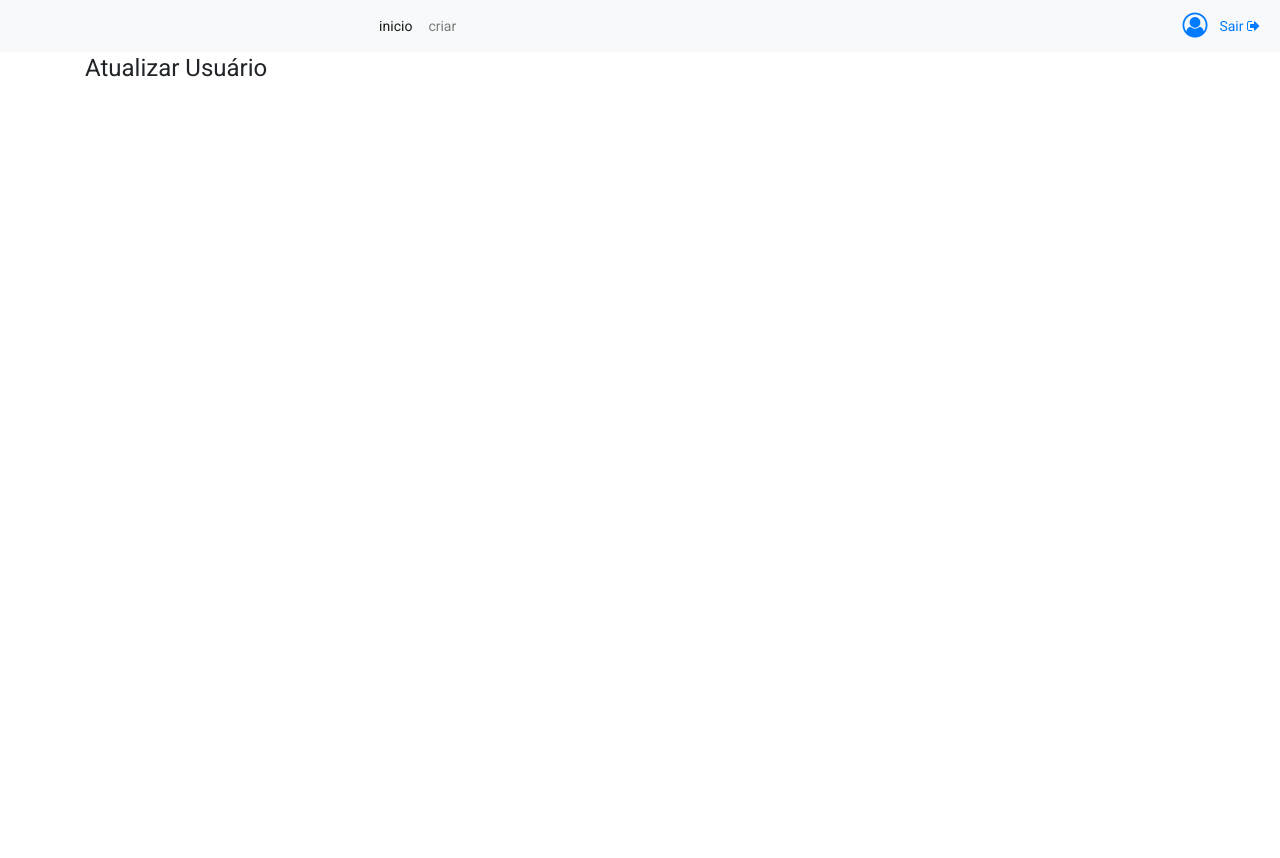
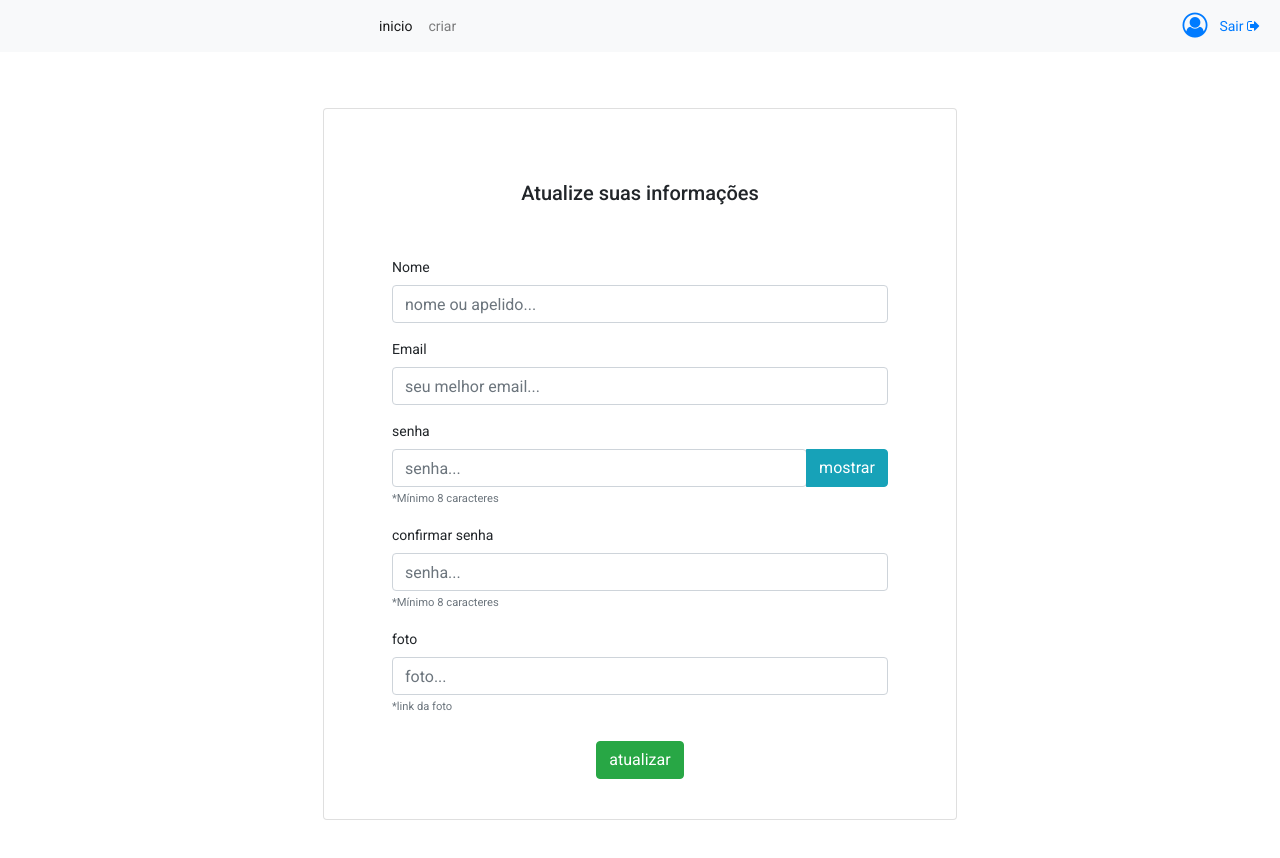
Before and after one commit to jonathanhenriques/SprintQuizAppFront, an Angular app: page /atualizar-usuario in a window 1280 px wide. Shown: the top 858 px of the page. Before the commit the page ends 800 px from the top, so only its background shows below. Built offline with nearby package versions, Linux system fonts and the light colour scheme.

Commit message:
implementando tela de atualização de usuário

```diff
--- a/src/app/atualizar-usuario/atualizar-usuario.component.html
+++ b/src/app/atualizar-usuario/atualizar-usuario.component.html
@@ -1,7 +1,75 @@
 <div class="container">
-    <div class="row d-flex align-items-center">
+    <!-- <div class="row d-flex align-items-center">
         <div class="col-md-12 justify-content-center">
-            <h1>Atualizar Usuário</h1>
+            <h1 class="text-center m-5">Atualizar Usuário</h1>
         </div>
-    </div>
+    </div> -->
+    <div class="row d-flex justify-content-center">
+        <div class="col-md-8">
+          <!-- <h2 class="text-center m-5">Cadastrar</h2> -->
+          <div class="row my-2"></div>
+            <div class="card m-5">
+              <div class="card-body">
+                <h2 class="text-center m-5">Atualize suas informações</h2>
+
+                <form class="mx-5 mb-3">
+
+                  <div class="form-group">
+                    <label for="nome" >Nome</label>
+                    <input [(ngModel)]="usuario.nome" class="form-control" type="text" name="nome" id="nome" placeholder="nome ou apelido...">
+                  </div>
+
+                  <div class="form-group">
+                    <label for="email">Email</label>
+                    <input [(ngModel)]="usuario.usuario" type="text" name="email" id="email" class="form-control" placeholder="seu melhor email...">
+                  </div>
+
+
+                  <div class="form-group">
+                    <label  for="">senha</label>
+                    <div class="btn-group col-12 p-0">
+                      <input (input)="confirmarSenha($event)" type="{{tipoCampoSenha}}" name="senha" id="senha" class="form-control" placeholder="senha...">
+                      <button class="btn btn-info" (click)="exibirSenha()">mostrar</button>
+                    </div>
+                    <small class="text-muted">*Mínimo 8 caracteres</small>
+                  </div>
+
+                  <div class="form-group">
+                    <label for="">confirmar senha</label>
+                    <input [(ngModel)]="usuario.senha" type="password" name="confirmarsenha" id="confirmarsenha" class="form-control" placeholder="senha...">
+                    <small class="text-muted">*Mínimo 8 caracteres</small>
+                  </div>
+
+                  <div class="form-group">
+                    <label for="">foto</label>
+                    <input [(ngModel)]="usuario.foto" type="text" name="foto" id="foto" class="form-control" placeholder="foto...">
+                    <small class="text-muted">*link da foto</small>
+                  </div>
+
+                  <!-- <div class="form-group">
+                    <label for="tipo">Tipo de usuário</label>
+                    <select [(ngModel)]="usuario.tipo" class="form-control" name="tipo" id="tipo" (change)="pegaTipoUsuario($event)">
+                      <option >selecione...</option>
+                      <option value="admin">administrador</option>
+                      <option value="aluno">aluno</option>
+                      <option value="professor">professor</option>
+                      <option value="intituicao">instituicao</option>
+                    </select>
+                  </div> -->
+
+                  <div class="text-center">
+                    <button class="btn btn-success mt-2 mb-1" type="submit" (click)="atualizar()">atualizar</button>
+                  </div>
+
+                </form>
+
+
+
+
+
+              </div>
+            </div>
+
+        </div>
+      </div>
 </div>
--- a/src/app/atualizar-usuario/atualizar-usuario.component.ts
+++ b/src/app/atualizar-usuario/atualizar-usuario.component.ts
@@ -1,4 +1,8 @@
 import { Component, OnInit } from '@angular/core';
+import { Router } from '@angular/router';
+import { Usuario } from '../model/Usuario';
+import { AlertasService } from '../service/alertas.service';
+import { AuthService } from '../service/auth.service';
 
 @Component({
   selector: 'app-atualizar-usuario',
@@ -7,9 +11,73 @@ import { Component, OnInit } from '@angular/core';
 })
 export class AtualizarUsuarioComponent implements OnInit {
 
-  constructor() { }
 
-  ngOnInit(): void {
+  usuario: Usuario = new Usuario();
+  senhaInserida: string;
+  // tipoUsuario: string;
+  tipoCampoSenha: string = 'password';
+  mostrarSenha: boolean = false;
+
+  constructor(
+    private authService: AuthService,
+    private router: Router,
+    private alertas: AlertasService
+  ) { }
+
+  ngOnInit(){
+
+     // if(environment.token == '')
+    //   this.router.navigate(['/entrar']);
   }
 
+
+  exibirSenha(){
+    if(this.mostrarSenha){
+      this.tipoCampoSenha = 'password'
+      this.mostrarSenha = false;
+    } else {
+      this.tipoCampoSenha = 'text'
+      this.mostrarSenha = true;
+    }
+
+  }
+
+  confirmarSenha(event: any) {
+    this.senhaInserida = event.target.value;
+  }
+
+  atualizar(){
+
+    if(this.usuario.senha != this.senhaInserida)
+      this.alertas.showAlertDanger('As senhas estão diferentes!');
+    else {
+      if(this.usuario.foto == null)
+      this.usuario.foto = 'https://cdn.pixabay.com/photo/2015/10/05/22/37/blank-profile-picture-973460__480.png';
+
+      alert(this.usuario.nome);
+      alert(this.usuario.usuario);
+      alert(this.usuario.senha);
+      alert(this.usuario.foto);
+      alert(this.usuario.tipo);
+      alert(this.usuario.questoes);
+      alert(this.usuario.provas);
+
+
+
+      this.authService.atualizar(this.usuario).subscribe((usuarioResposta: Usuario) => {
+        this.usuario = usuarioResposta;
+        this.router.navigate(['/entrar']);
+        this.alertas.showAlertSuccess('Usuário atualizado com sucesso!');
+      }, erro => {
+        if(erro.status == 400)
+          this.alertas.showAlertDanger('Revise os campos!');
+      })
+    }
+
+  }
+
+  // pegaTipoUsuario(event: any) {
+  //   this.tipoUsuario = event.target.value;
+  // }
+
 }
--- a/src/app/cadastrar/cadastrar.component.ts
+++ b/src/app/cadastrar/cadastrar.component.ts
@@ -71,11 +71,9 @@ export class CadastrarComponent implements OnInit {
         this.usuario = usuarioResposta;
         this.router.navigate(['/entrar']);
         this.alertas.showAlertSuccess('Usuário cadastrado com sucesso!');
-        alert('Usuário cadastrado com sucesso!');
       }, erro => {
         if(erro.status == 400)
           this.alertas.showAlertDanger('Revise os campos!');
-          alert('Revise os campos!');
       })
     }
 
```
